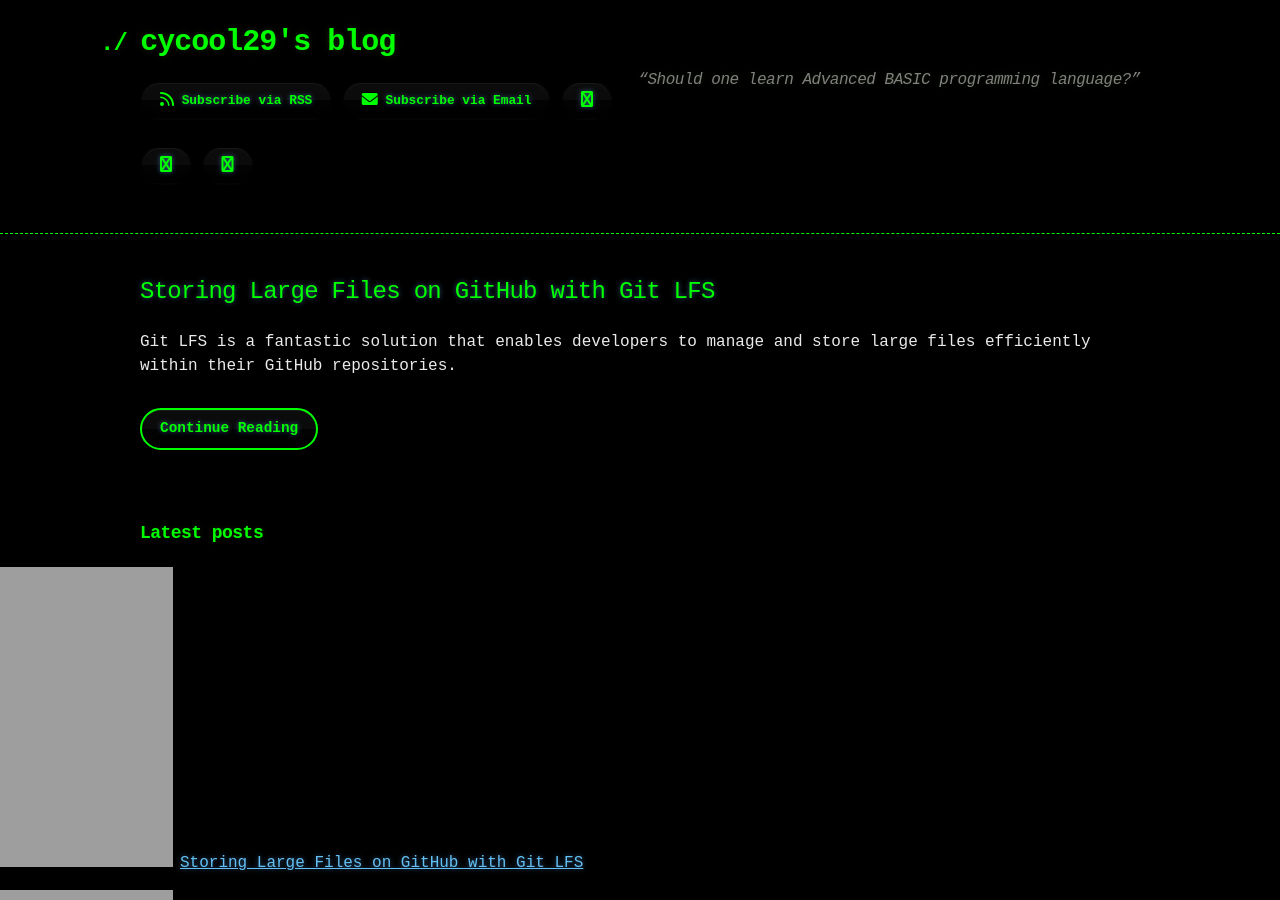
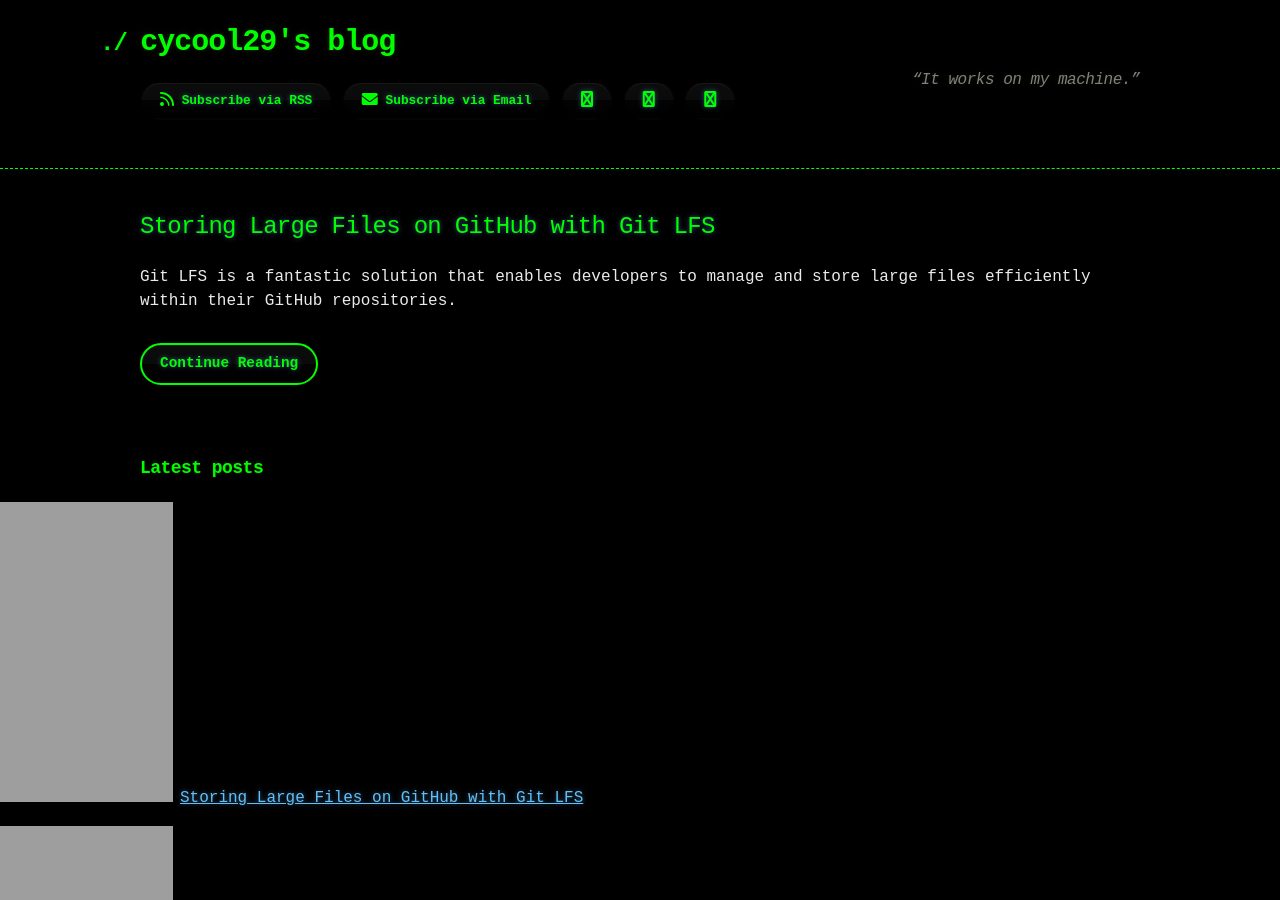
Before and after one commit to cycool29/cycool29.github.io, a Jekyll site: the page built from index.md, in a window 1280 px wide and 900 px high. Built offline with Jekyll 4.4.1, drawn with Linux system fonts in a browser that asks for light colours; a style sheet for code colours, icons or effects is not loaded.

Commit message:
Update quotes

```diff
--- a/_config.yml
+++ b/_config.yml
@@ -1,5 +1,5 @@
 title: cycool29's blog
-description: "“Should one learn Advanced BASIC programming language?” "
+description: "“It works on my machine.” "
 bio: A high school student. Intermediate in Python, Git, Bash. Learning JavaScript. He/Him. "
 author: cycool29
 url: https://cycool29.github.io
```
